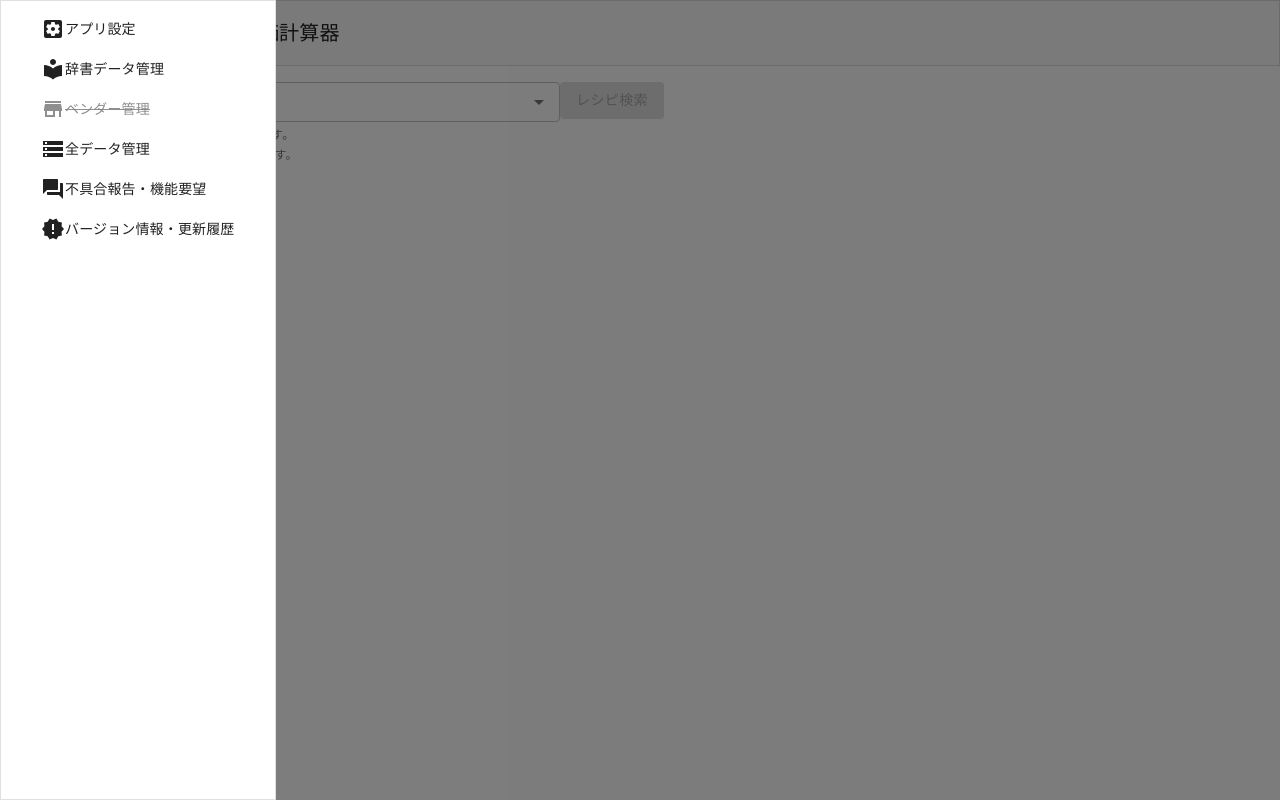
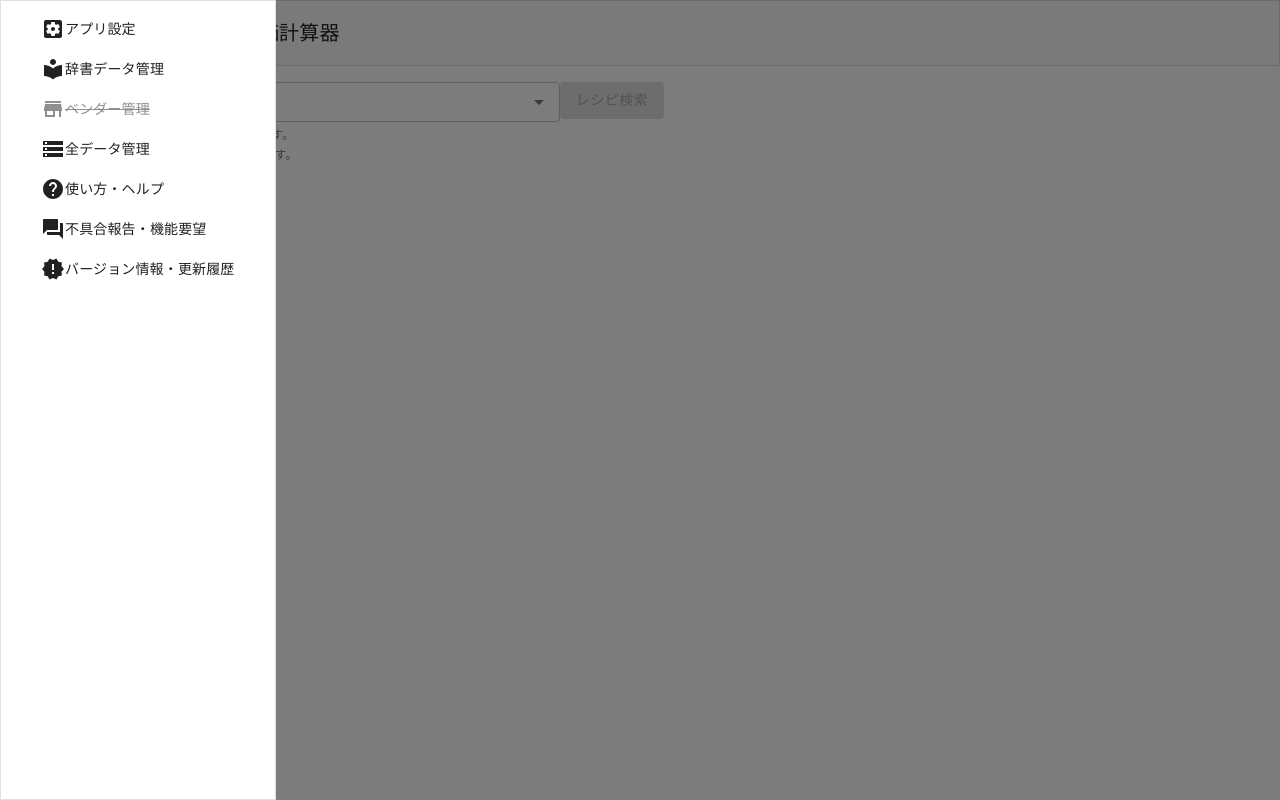
Before and after one commit to Helestia/moecost, a React (Create React App) app: page / in a window 1280 px wide. Both pictures are taken after a click on the button 37 px from the left and 33 px from the top of the page. Built offline with nearby package versions, Linux system fonts and the light colour scheme.

Commit message:
ドロワーからhelpファイルへのリンク登録

```diff
--- a/src/components/component/TopAndMenus/topBar.tsx
+++ b/src/components/component/TopAndMenus/topBar.tsx
@@ -20,6 +20,7 @@ import SettingIcon          from '@material-ui/icons/SettingsApplications';
 import LocalLibraryIcon     from '@material-ui/icons/LocalLibrary';
 import NewReleasesIcon      from '@material-ui/icons/NewReleases';
 import StoreIcon            from '@material-ui/icons/Store';
+import HelpIcon             from '@material-ui/icons/Help';
 import ForumIcon            from '@material-ui/icons/Forum';
 import StorageIcon          from '@material-ui/icons/Storage';
 
@@ -55,9 +56,8 @@ const MenuDrower:React.FC<iMenuDrower> = (props) => {
     const handleOpenChangeLogDialog  = () => setIsOpenChangeLogDialog(true);
     const handleCloseChangeLogDialog = () => setIsOpenChangeLogDialog(false);
 
-    const handleReportsBords = () => {
-        window.open("http://moecost.bbs.fc2.com/","_blank");
-    }
+    const handleReportsBords = () => window.open("http://moecost.bbs.fc2.com/","_blank");
+    const handleHelps = () => window.open("./helps/", "_blank");
 
     return (
         <Drawer
@@ -84,6 +84,10 @@ const MenuDrower:React.FC<iMenuDrower> = (props) => {
                     <ListItem button onClick={handleOpenAllDataDialog}>
                         <StorageIcon />
                         全データ管理
+                    </ListItem>
+                    <ListItem button onClick={handleHelps}>
+                        <HelpIcon />
+                        使い方・ヘルプ
                     </ListItem>
                     <ListItem button onClick={handleReportsBords}>
                         <ForumIcon />
```
